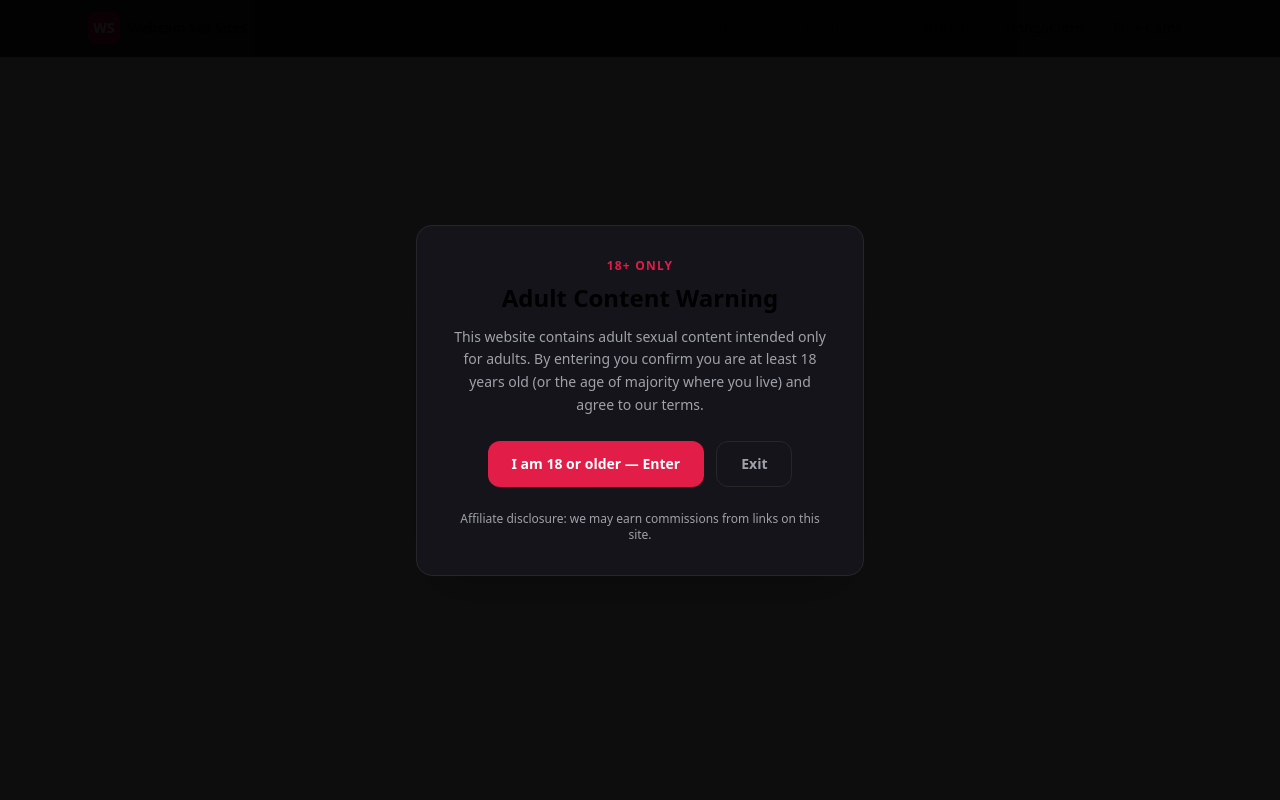
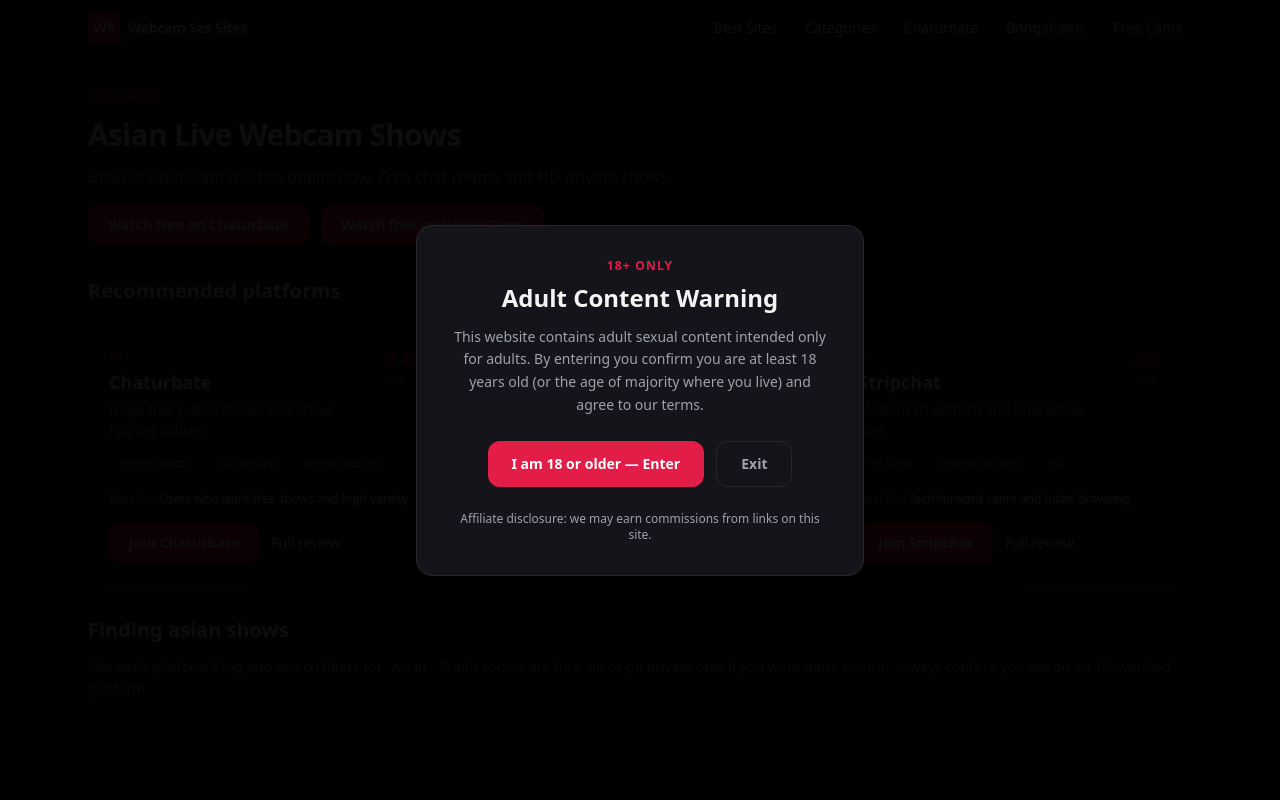
Before and after one commit to slimluca/webcamsexsites, a Next.js app: page /cams/asian in a window 1280 px wide. Before the commit this address had no page. Shown: the top 800 px of the page. Built offline with nearby package versions, Linux system fonts and the light colour scheme.

Commit message:
Add free sites page and category dynamic routes

```diff
--- /dev/null
+++ b/src/app/cams/[category]/page.tsx
@@ -0,0 +1,66 @@
+import type { Metadata } from "next";
+import { notFound } from "next/navigation";
+import { categories, getCategoryBySlug } from "@/lib/categories";
+import { affiliateSites } from "@/lib/affiliates";
+import { buildMetadata } from "@/lib/seo";
+import SiteCard from "@/components/SiteCard";
+import AffiliateCta from "@/components/AffiliateCta";
+
+type Props = { params: Promise<{ category: string }> };
+
+export async function generateStaticParams() {
+  return categories.map((c) => ({ category: c.slug }));
+}
+
+export async function generateMetadata({ params }: Props): Promise<Metadata> {
+  const { category } = await params;
+  const cat = getCategoryBySlug(category);
+  if (!cat) return {};
+  return buildMetadata({
+    title: cat.title,
+    description: cat.description,
+    path: `/cams/${cat.slug}`,
+  });
+}
+
+export default async function CategoryPage({ params }: Props) {
+  const { category } = await params;
+  const cat = getCategoryBySlug(category);
+  if (!cat) notFound();
+
+  return (
+    <article className="space-y-8">
+      <header className="space-y-3">
+        <p className="text-xs font-semibold uppercase tracking-widest text-accent">
+          Category
+        </p>
+        <h1 className="text-3xl font-black tracking-tight">{cat.title}</h1>
+        <p className="max-w-2xl text-muted">{cat.description}</p>
+        <div className="flex flex-wrap gap-3 pt-1">
+          <AffiliateCta slug="chaturbate" label="Watch free on Chaturbate" />
+          <AffiliateCta slug="bongacams" label="Watch free on BongaCams" />
+        </div>
+      </header>
+
+      <section>
+        <h2 className="mb-4 text-xl font-bold">Recommended platforms</h2>
+        <div className="grid gap-5 md:grid-cols-3">
+          {affiliateSites.map((site, i) => (
+            <SiteCard key={site.id} site={site} rank={i + 1} />
+          ))}
+        </div>
+      </section>
+
+      <section className="space-y-3 text-sm leading-relaxed text-muted">
+        <h2 className="text-xl font-bold text-foreground">
+          Finding {cat.name.toLowerCase()} shows
+        </h2>
+        <p>
+          Use each platform&apos;s tag and search filters for &quot;{cat.name}
+          &quot;. Public rooms are free; tip or go private only if you want more
+          control. Always confirm you are on an 18+ verified platform.
+        </p>
+      </section>
+    </article>
+  );
+}
--- /dev/null
+++ b/src/app/free-webcam-sex-sites/page.tsx
@@ -0,0 +1,56 @@
+import type { Metadata } from "next";
+import { affiliateSites } from "@/lib/affiliates";
+import { buildMetadata } from "@/lib/seo";
+import AffiliateCta from "@/components/AffiliateCta";
+import SiteCard from "@/components/SiteCard";
+
+export const metadata: Metadata = buildMetadata({
+  title: "Free Webcam Sex Sites — Watch Live Without Paying",
+  description:
+    "Best free webcam sex sites with real public rooms. No signup required to watch on many platforms. Compare free live cam options for 2026.",
+  path: "/free-webcam-sex-sites",
+});
+
+export default function FreeWebcamSitesPage() {
+  const freeSites = affiliateSites.filter((s) => s.freeToJoin);
+
+  return (
+    <article className="space-y-10">
+      <header className="space-y-3">
+        <p className="text-xs font-semibold uppercase tracking-widest text-accent">
+          Free to watch
+        </p>
+        <h1 className="text-3xl font-black tracking-tight sm:text-4xl">
+          Free Webcam Sex Sites
+        </h1>
+        <p className="max-w-2xl text-muted">
+          These platforms let you watch live public rooms for free. Tips and
+          private shows are optional. Below are the strongest free options we
+          recommend.
+        </p>
+      </header>
+
+      <div className="grid gap-5 md:grid-cols-3">
+        {freeSites.map((site, i) => (
+          <SiteCard key={site.id} site={site} rank={i + 1} />
+        ))}
+      </div>
+
+      <section className="space-y-3 text-sm leading-relaxed text-muted">
+        <h2 className="text-xl font-bold text-foreground">
+          What “free” actually means
+        </h2>
+        <p>
+          Free usually means public chat rooms. Models set goals and tip menus;
+          viewers who tip get more interaction. Private shows cost tokens or
+          per-minute rates. You can use every site below without paying if you
+          only watch public rooms.
+        </p>
+        <div className="flex flex-wrap gap-3 pt-2">
+          <AffiliateCta slug="chaturbate" label="Free on Chaturbate" />
+          <AffiliateCta slug="bongacams" label="Free on BongaCams" />
+        </div>
+      </section>
+    </article>
+  );
+}
```
